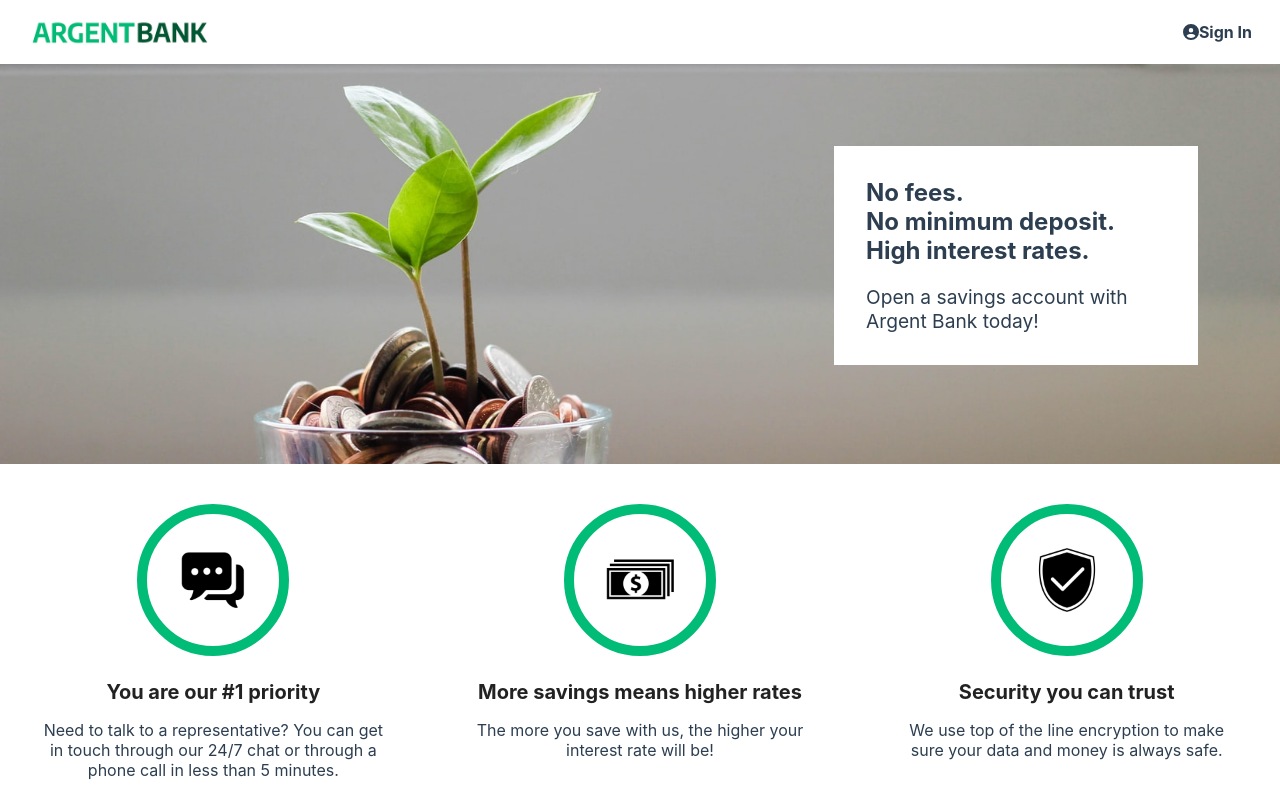
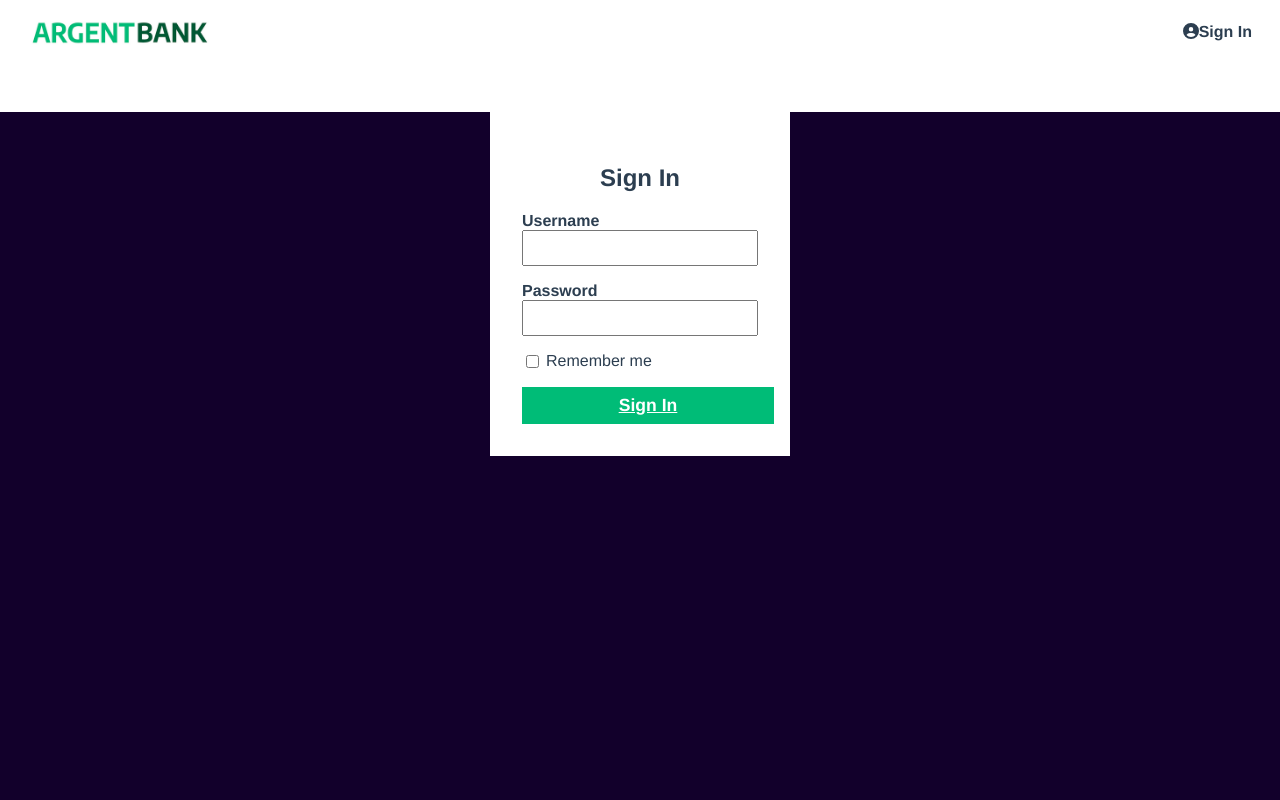
Before and after one commit to abaddon101/Project-13-Remede-Agency-Front-End, a React (Create React App) app: page /signin in a window 1280 px wide. Shown: the top 800 px of the page. Built offline with nearby package versions, Linux system fonts and the light colour scheme.

Commit message:
mep en place des routes

```diff
--- a/src/App.css
+++ /dev/null
@@ -1,38 +0,0 @@
-.App {
-  text-align: center;
-}
-
-.App-logo {
-  height: 40vmin;
-  pointer-events: none;
-}
-
-@media (prefers-reduced-motion: no-preference) {
-  .App-logo {
-    animation: App-logo-spin infinite 20s linear;
-  }
-}
-
-.App-header {
-  background-color: #282c34;
-  min-height: 100vh;
-  display: flex;
-  flex-direction: column;
-  align-items: center;
-  justify-content: center;
-  font-size: calc(10px + 2vmin);
-  color: white;
-}
-
-.App-link {
-  color: #61dafb;
-}
-
-@keyframes App-logo-spin {
-  from {
-    transform: rotate(0deg);
-  }
-  to {
-    transform: rotate(360deg);
-  }
-}
--- a/src/App.tsx
+++ b/src/App.tsx
@@ -1,15 +1,25 @@
 import React from "react";
+import { BrowserRouter as Router, Routes, Route } from "react-router-dom";
+import Nav from "./componentsApp/Nav";
+import Footer from "./componentsApp/Footer";
 import Home from "./page/Home";
 import Signin from "./page/Signin";
 import Profil from "./page/Profil";
-
 import "./page/style.scss";
 
 function App() {
   return (
-    <div className="App">
-      <Home />
-    </div>
+    <Router>
+      <div className="App">
+        <Nav />
+        <Routes>
+          <Route path="/" element={<Home />} />
+          <Route path="/signin" element={<Signin />} />
+          <Route path="/profil" element={<Profil />} />
+        </Routes>
+        <Footer />
+      </div>
+    </Router>
   );
 }
 
--- a/src/componentSignInPage/Main.tsx
+++ b/src/componentSignInPage/Main.tsx
@@ -1,4 +1,5 @@
 import React from "react";
+import { Link } from "react-router-dom";
 
 function Main() {
   return (
@@ -19,12 +20,9 @@ function Main() {
             <input type="checkbox" id="remember-me" />
             <label htmlFor="remember-me">Remember me</label>
           </div>
-          {/* PLACEHOLDER DUE TO STATIC SITE */}
-          <a href="./user.html" className="sign-in-button">
+          <Link to="/profil" className="sign-in-button">
             Sign In
-          </a>
-          {/* SHOULD BE THE BUTTON BELOW */}
-          {/* <button className="sign-in-button">Sign In</button> */}
+          </Link>
         </form>
       </section>
     </main>
--- a/src/componentsApp/Nav.tsx
+++ b/src/componentsApp/Nav.tsx
@@ -1,4 +1,5 @@
 import React from "react";
+import { Link } from "react-router-dom";
 import argentBankLogo from "../assets/argentBankLogo.png";
 import { library } from "@fortawesome/fontawesome-svg-core";
 import { faUserCircle } from "@fortawesome/free-solid-svg-icons";
@@ -8,19 +9,19 @@ library.add(faUserCircle);
 function Navigation() {
   return (
     <nav className="main-nav">
-      <a className="main-nav-logo" href="./index.html">
+      <Link to="/" className="main-nav-logo">
         <img
           className="main-nav-logo-image"
           src={argentBankLogo}
           alt="Argent Bank Logo"
         />
         <h1 className="sr-only">Argent Bank</h1>
-      </a>
+      </Link>
       <div>
-        <a className="main-nav-item" href="./sign-in.html">
+        <Link to="/signin" className="main-nav-item">
           <FontAwesomeIcon icon="user-circle" />
           Sign In
-        </a>
+        </Link>
       </div>
     </nav>
   );
--- a/src/index.tsx
+++ b/src/index.tsx
@@ -1,6 +1,5 @@
 import React from 'react';
 import ReactDOM from 'react-dom/client';
-import './index.css';
 import App from './App';
 import reportWebVitals from './reportWebVitals';
 
--- a/src/page/Home.tsx
+++ b/src/page/Home.tsx
@@ -1,16 +1,9 @@
 import React from "react";
-import Nav from "../componentsApp/Nav";
 import Main from "../componentHomePage/Main";
-import Footer from "../componentsApp/Footer";
+
 
 function Home() {
-  return (
-    <body>
-      <Nav />
-      <Main />
-      <Footer />
-    </body>
-  );
+  return <Main />;
 }
 
 export default Home;
--- a/src/page/Profil.tsx
+++ b/src/page/Profil.tsx
@@ -1,16 +1,8 @@
 import React from "react";
-import Nav from "../componentsApp/Nav";
-import Footer from "../componentsApp/Footer";
 import Main from "../componentProfilPage/Main";
 
 function Profil() {
-  return (
-    <body>
-      <Nav />
-      <Main />
-      <Footer />
-    </body>
-  );
+  return <Main />;
 }
 
 export default Profil;
--- a/src/page/Signin.tsx
+++ b/src/page/Signin.tsx
@@ -1,16 +1,8 @@
 import React from "react";
-import Nav from "../componentsApp/Nav";
 import Main from "../componentSignInPage/Main";
-import Footer from "../componentsApp/Footer";
 
 function Signin() {
-  return (
-    <body>
-      <Nav />
-      <Main />
-      <Footer />
-    </body>
-  );
+  return <Main />;
 }
 
 export default Signin;
--- a/src/page/style.scss
+++ b/src/page/style.scss
@@ -19,6 +19,7 @@ body {
 
 .bg-dark {
   background-color: #12002b;
+  min-height: 100vh;
 }
 
 .sr-only {
```
